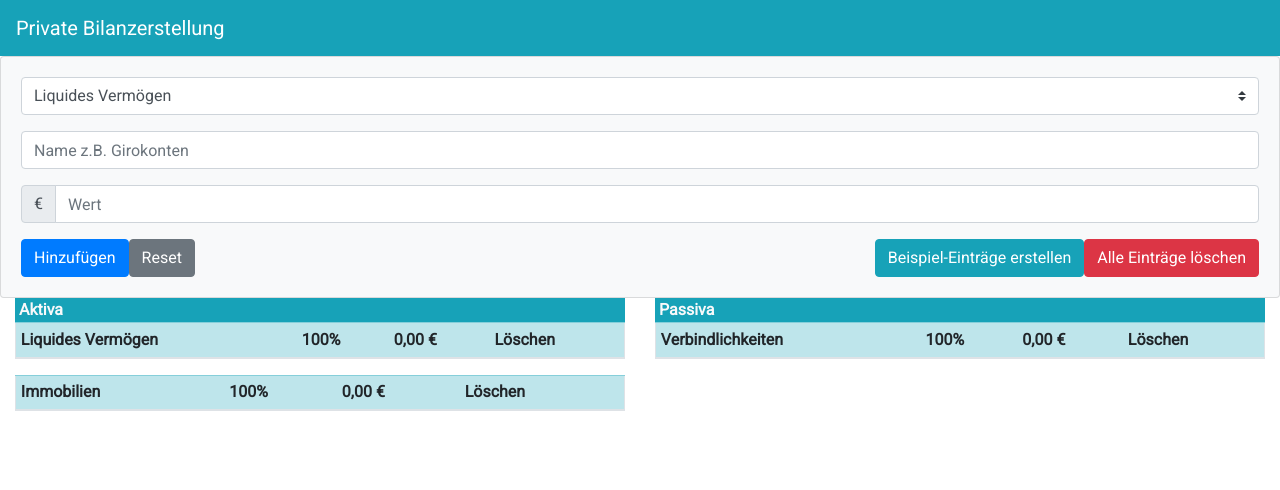
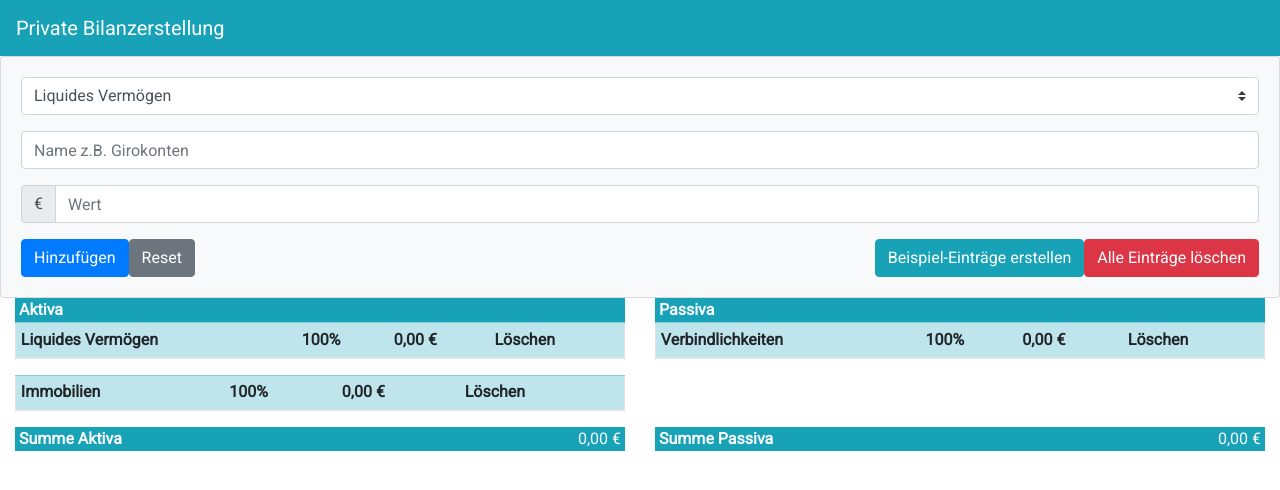
Before and after one commit to afshad1/pbs, a Vue app: page / in a window 1280 px wide. Shown: the top 490 px of the page. Built offline with nearby package versions, Linux system fonts and the light colour scheme.

Commit message:
summen footer for aktiva/passiva

```diff
--- a/src/components/PBSTable.vue
+++ b/src/components/PBSTable.vue
@@ -35,7 +35,7 @@
 
             <!-- Display calculated sum of Value in header -->
             <template v-slot:head(value)>
-              {{ calcTypeSum(type.value) }}
+              {{ calcTypeSum( type.value ) }}
             </template>
 
             <!-- TODO: Display input on row selected -->
@@ -56,6 +56,14 @@
             </template>
 
             </b-table>
+          </div>
+        </b-col>
+      </b-row>
+      <b-row>
+        <b-col v-for="k in cats" :key="k.value">
+
+          <div class="px-1 bg-info text-light">
+            <b>Summe {{ k.text }}</b><span class="float-right">{{ calcCatSum(k.value) }}</span>
           </div>
         </b-col>
       </b-row>
@@ -138,6 +146,20 @@ export default {
       this.types[index].sum = typeSum;
       return this.formatCurrency(typeSum);
     },
+    calcCatSum(cat) {
+      let catSum = 0;
+      const filteredData = this.pbsdata.filter((filter) => filter.cat === cat);
+      filteredData.forEach((t) => {
+        catSum += (parseFloat(t.value));
+      });
+      // Add category sum to array to avoid recalculations
+      const index = this.cats.findIndex(({ value }) => value === cat);
+      this.cats[index].sum = catSum;
+      return this.formatCurrency(catSum);
+    },
+    formatMe(val) {
+      return this.formatCurrency(val);
+    },
     // On select row event
     // onRowSelected(items) {
     //   console.log(items);
```
